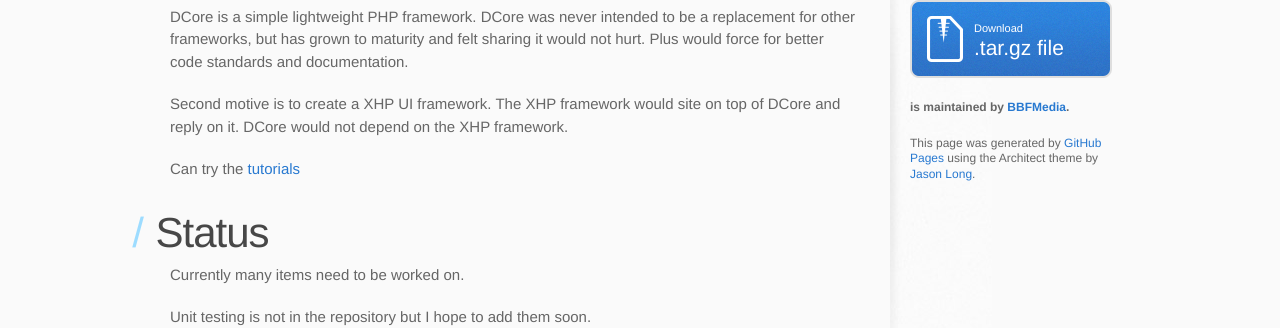
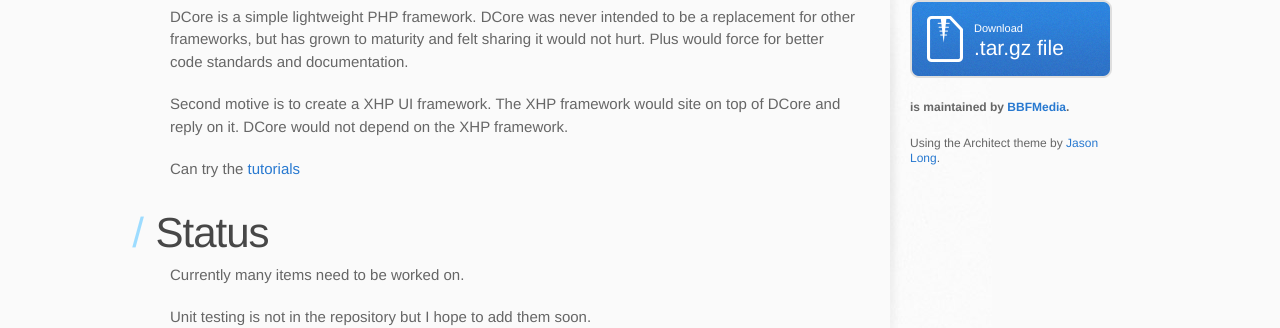
Before and after one commit to BBFMedia/DCore, a Jekyll site: the page built from index.md, in a window 1280 px wide. Shown: the part 332-660 px from the top of the page. Built offline with Jekyll 4.4.1, drawn with Linux system fonts in a browser that asks for light colours; some web fonts are replaced; Markdown is read by kramdown in place of the engine named in the settings.

Commit message:
fixed html link to tutorials
Signed-off-by: Adrian Jones <adrianj1998@hotmail.com>

```diff
--- a/_includes/footer.html
+++ b/_includes/footer.html
@@ -12,7 +12,7 @@
 
           <p class="repo-owner"><a href="https://github.com/BBFMedia/DCore"></a> is maintained by <a href="https://github.com/BBFMedia">BBFMedia</a>.</p>
 
-          <p>This page was generated by <a href="pages.github.com">GitHub Pages</a> using the Architect theme by <a href="http://twitter.com/jasonlong">Jason Long</a>.</p>
+          <p>Using the Architect theme by <a href="http://twitter.com/jasonlong">Jason Long</a>.</p>
         </aside>
       </div>
     </div>
--- a/index.md
+++ b/index.md
@@ -12,7 +12,7 @@
 Second motive is to create a XHP UI framework. The XHP framework would site on top
 of DCore and reply on it. DCore would not depend on the XHP framework.
 
-Can try the [tutorials](docs/tutorials.md)
+Can try the [tutorials](docs/tutorials.html)
 
 
 Status
```
